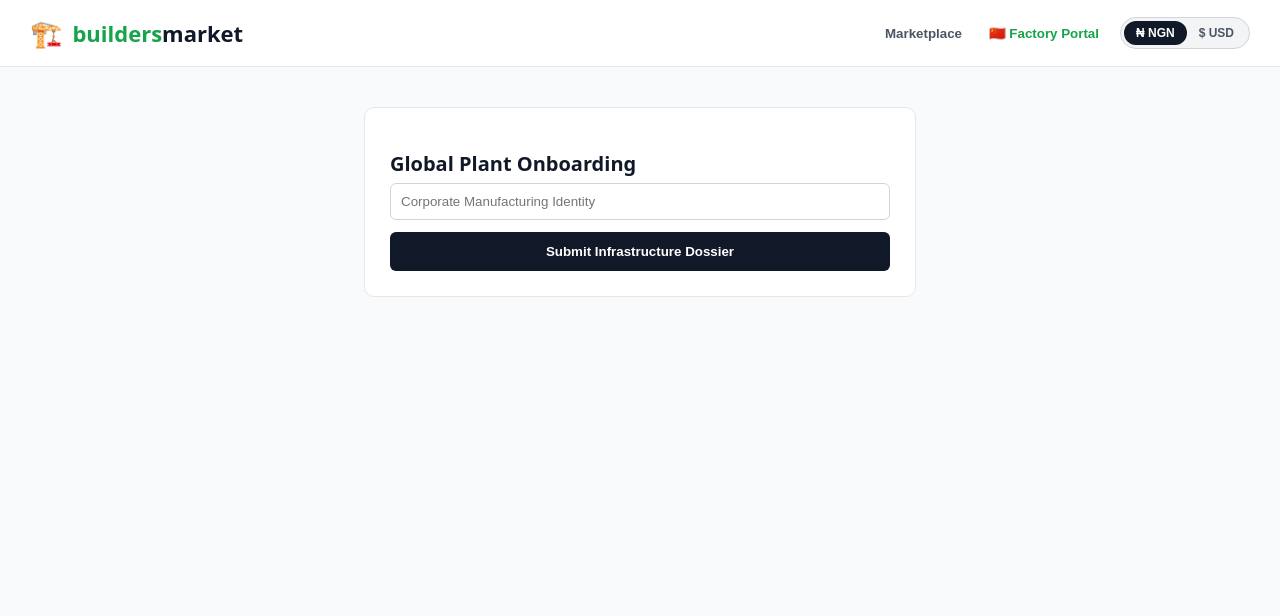
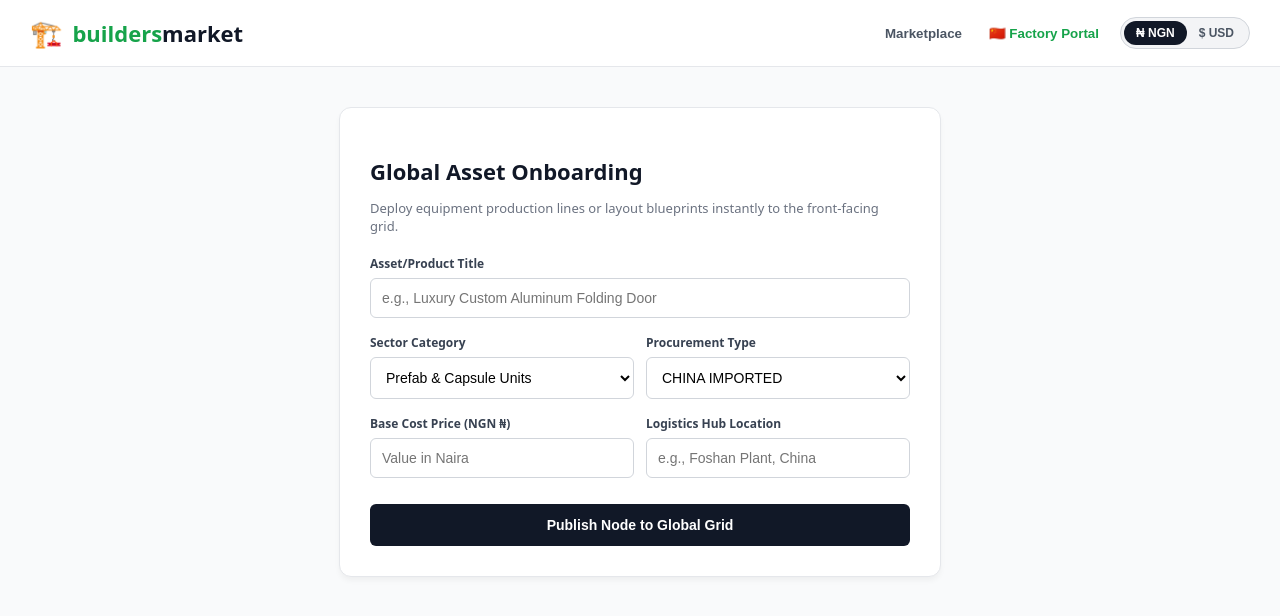
Before and after one commit to francisjolaoso1-dev/buildersmarket-v2, a Next.js app: page / in a window 1280 px wide. Both pictures are taken after a click on the button "🇨🇳 Factory Portal". Shown: the top 616 px of the page. Built offline with nearby package versions, Linux system fonts and the light colour scheme.

Commit message:
Update page.js

```diff
--- a/src/app/page.js
+++ b/src/app/page.js
@@ -1,5 +1,5 @@
 'use client';
-import { useState, useEffect } from 'react';
+import { useState } from 'react';
 
 export default function Home() {
   const [searchTerm, setSearchTerm] = useState('');
@@ -9,11 +9,12 @@ export default function Home() {
   const [activeTab, setActiveTab] = useState('market');
   const [selectedCategory, setSelectedCategory] = useState('All');
 
-  // Tracking Engine
+  // Tracking Engine States
   const [invoiceConfirmed, setInvoiceConfirmed] = useState(false);
   const [trackingStep, setTrackingStep] = useState(1);
 
-  const PRODUCTS = [
+  // Interactive Product Catalog State
+  const [products, setProducts] = useState([
     { id: 1, name: 'Industrial Borehole Submersible Pump (2HP)', category: 'Plumbing', ngn: '₦210,000', usd: '$131.00', dutyNgn: '₦14,700', dutyUsd: '$9.17', totalNgn: '₦224,700', totalUsd: '$140.17', origin: 'Guangdong Shipping Depot', type: 'CHINA IMPORTED', color: '#e53e3e', bg: '#fff5f5', icon: '🚰' },
     { id: 2, name: 'Premium Aluminum Roofing Sheets (0.55mm)', category: 'Aluminum', ngn: '₦85,000', usd: '$53.00', dutyNgn: '₦5,950', dutyUsd: '$3.71', totalNgn: '₦90,950', totalUsd: '$56.71', origin: 'Abuja Central Warehouse', type: 'LOCAL DISTRIBUTOR', color: '#16a34a', bg: '#f0fdf4', icon: '🏠' },
     { id: 3, name: 'Luxury Smart Space Capsule House (V8-Series)', category: 'Prefab Structural', ngn: '₦44,800,000', usd: '$28,000.00', dutyNgn: '₦3,136,000', dutyUsd: '$1,960.00', totalNgn: '₦47,936,000', totalUsd: '$29,960.00', origin: 'Foshan Prefab Industry Zone', type: 'CHINA IMPORTED', color: '#2563eb', bg: '#eff6ff', icon: '🚀' },
@@ -21,20 +22,89 @@ export default function Home() {
     { id: 5, name: 'Heavy Industrial Borehole Drilling Rig Bit (9 7/8")', category: 'Drilling', ngn: '₦720,000', usd: '$450.00', dutyNgn: '₦50,400', dutyUsd: '$31.50', totalNgn: '₦770,400', totalUsd: '$481.50', origin: 'Tianjin Manufacturing Zone', type: 'CHINA IMPORTED', color: '#e53e3e', bg: '#fff5f5', icon: '⚙️' },
     { id: 6, name: 'High-Grade Structural Steel H-Beams (Bulk)', category: 'Structural Materials', ngn: '₦340,000', usd: '$212.00', dutyNgn: '₦23,800', dutyUsd: '$14.84', totalNgn: '₦363,800', totalUsd: '$226.84', origin: 'Lagos Port Depot', type: 'LOCAL DISTRIBUTOR', color: '#16a34a', bg: '#f0fdf4', icon: '🏗️' },
     { id: 7, name: 'Eco Modular A-Frame Cabin House (Double Loft)', category: 'Prefab Structural', ngn: '₦20,800,000', usd: '$13,000.00', dutyNgn: '₦1,456,000', dutyUsd: '$910.00', totalNgn: '₦22,256,000', totalUsd: '$13,910.00', origin: 'Zhejiang Manufacturing Hub', type: 'CHINA IMPORTED', color: '#2563eb', bg: '#eff6ff', icon: '🪵' },
-    { id: 8, name: 'Modern Cabin Exterior Landscape & Elevation Masterplan', category: 'Architectural Design', ngn: '₦3,200,000', usd: '$2,000.00', dutyNgn: '₦0', dutyUsd: '$0', totalNgn: '₦3,200,000', totalUsd: '$2,000.00', origin: 'Digital Delivery Hub', type: 'DESIGN PACKAGE', color: '#7c3aed', bg: '#f5f3ff', icon: '🏞️' },
-    { id: 9, name: 'Casement Aluminum Window Profiles (Standard)', category: 'Aluminum', ngn: '₦45,000', usd: '$28.12', dutyNgn: '₦3,150', dutyUsd: '$1.97', totalNgn: '₦48,150', totalUsd: '$30.09', origin: 'Guangdong Factory Direct', type: 'CHINA IMPORTED', color: '#e53e3e', bg: '#fff5f5', icon: '🪟' },
-    { id: 10, name: 'Deep-Well Hydraulic Drilling Control Panel', category: 'Drilling', ngn: '₦1,440,000', usd: '$900.00', dutyNgn: '₦100,800', dutyUsd: '$63.00', totalNgn: '₦1,540,800', totalUsd: '$963.00', origin: 'Shandong Port Zone', type: 'CHINA IMPORTED', color: '#e53e3e', bg: '#fff5f5', icon: '🎛️' },
-    { id: 11, name: 'High-Pressure PPR Plumbing Pipes (Pack of 50)', category: 'Plumbing', ngn: '₦120,000', usd: '$75.00', dutyNgn: '₦8,400', dutyUsd: '$5.25', totalNgn: '₦128,400', totalUsd: '$80.25', origin: 'Abuja Central Warehouse', type: 'LOCAL DISTRIBUTOR', color: '#16a34a', bg: '#f0fdf4', icon: '🧪' },
-    { id: 12, name: 'Portland Cement Grade 42.5R (Bulk Ton)', category: 'Structural Materials', ngn: '₦96,000', usd: '$60.00', dutyNgn: '₦6,720', dutyUsd: '$4.20', totalNgn: '₦102,720', totalUsd: '$64.20', origin: 'Lagos Port Depot', type: 'LOCAL DISTRIBUTOR', color: '#16a34a', bg: '#f0fdf4', icon: '🧱' }
-  ];
+    { id: 8, name: 'Modern Cabin Exterior Landscape & Elevation Masterplan', category: 'Architectural Design', ngn: '₦3,200,000', usd: '$2,000.00', dutyNgn: '₦0', dutyUsd: '$0', totalNgn: '₦3,200,000', totalUsd: '$2,000.00', origin: 'Digital Delivery Hub', type: 'DESIGN PACKAGE', color: '#7c3aed', bg: '#f5f3ff', icon: '🏞️' }
+  ]);
 
-  const filteredProducts = PRODUCTS.filter(product => {
+  // Form States for Supplier Factory Submission
+  const [formData, setFormData] = useState({
+    name: '',
+    category: 'Prefab Structural',
+    baseNgn: '',
+    origin: '',
+    type: 'CHINA IMPORTED'
+  });
+
+  // Dynamic Filtering Calculation
+  const filteredProducts = products.filter(product => {
     const matchesSearch = product.name.toLowerCase().includes(searchTerm.toLowerCase()) || product.origin.toLowerCase().includes(searchTerm.toLowerCase());
     const matchesCategory = selectedCategory === 'All' || product.category === selectedCategory;
     return matchesSearch && matchesCategory;
   });
 
-  // Safely fallback variables to prevent server hydration mismatches
+  // Handle Supplier Form Submission
+  const handleOnboardAsset = (e) => {
+    e.preventDefault();
+
+    // Parse values and calculate duty premiums dynamically
+    const baseNgnNum = parseFloat(formData.baseNgn) || 0;
+    const isDigital = formData.category === 'Architectural Design';
+
+    const calculatedDutyNgn = isDigital ? 0 : Math.round(baseNgnNum * 0.07);
+    const totalNgnNum = baseNgnNum + calculatedDutyNgn;
+
+    // Approximate USD values for mock analytics ($1 = ~₦1,600 ratio baseline)
+    const baseUsdNum = Math.round((baseNgnNum / 1600) * 100) / 100;
+    const calculatedDutyUsd = isDigital ? 0 : Math.round((calculatedDutyNgn / 1600) * 100) / 100;
+    const totalUsdNum = baseUsdNum + calculatedDutyUsd;
+
+    // Pick visual themes automatically based on type
+    let themeColor = '#2563eb';
+    let themeBg = '#eff6ff';
+    let defaultIcon = '📦';
+
+    if (formData.type === 'LOCAL DISTRIBUTOR') {
+      themeColor = '#16a34a';
+      themeBg = '#f0fdf4';
+    } else if (formData.type === 'DESIGN PACKAGE') {
+      themeColor = '#7c3aed';
+      themeBg = '#f5f3ff';
+    }
+
+    // Assign appropriate emoji icon based on selected sector
+    if (formData.category === 'Prefab Structural') defaultIcon = '🏠';
+    if (formData.category === 'Architectural Design') defaultIcon = '📐';
+    if (formData.category === 'Drilling') defaultIcon = '⚙️';
+    if (formData.category === 'Plumbing') defaultIcon = '🚰';
+    if (formData.category === 'Aluminum') defaultIcon = '🪟';
+    if (formData.category === 'Structural Materials') defaultIcon = '🧱';
+
+    const newAsset = {
+      id: products.length + 1,
+      name: formData.name,
+      category: formData.category,
+      ngn: `₦${baseNgnNum.toLocaleString()}`,
+      usd: `$${baseUsdNum.toLocaleString()}`,
+      dutyNgn: `₦${calculatedDutyNgn.toLocaleString()}`,
+      dutyUsd: `$${calculatedDutyUsd.toLocaleString()}`,
+      totalNgn: `₦${totalNgnNum.toLocaleString()}`,
+      totalUsd: `$${totalUsdNum.toLocaleString()}`,
+      origin: formData.origin,
+      type: formData.type,
+      color: themeColor,
+      bg: themeBg,
+      icon: defaultIcon
+    };
+
+    // Update state to add item to marketplace instantly
+    setProducts([newAsset, ...products]);
+
+    // Reset fields and jump user to view their asset live
+    setFormData({ name: '', category: 'Prefab Structural', baseNgn: '', origin: '', type: 'CHINA IMPORTED' });
+    setActiveTab('market');
+    alert('Asset successfully cataloged into the Global Procurement Matrix!');
+  };
+
+  // Safe structural fallback variables for tracking logic
   const isDesign = modalItem?.category === 'Architectural Design';
   const label1 = isDesign ? '1. Draft' : '1. Factory';
   const label2 = isDesign ? '2. Render' : '2. Transit';
@@ -87,7 +157,7 @@ export default function Home() {
             </div>
           </section>
 
-          {/* GRID PORTAL */}
+          {/* GRID DISPLAY */}
           <main style={{ maxWidth: '1200px', margin: '0 auto', padding: '40px 20px' }}>
             <div style={{ display: 'grid', gridTemplateColumns: 'repeat(auto-fill, minmax(280px, 1fr))', gap: '25px' }}>
               {filteredProducts.map((product) => (
@@ -116,12 +186,55 @@ export default function Home() {
           </main>
         </>
       ) : (
-        /* PORTAL PLACEHOLDER */
-        <main style={{ maxWidth: '500px', margin: '40px auto', padding: '25px', backgroundColor: '#ffffff', borderRadius: '10px', border: '1px solid #e5e7eb' }}>
-          <h2 style={{ fontSize: '20px', fontWeight: '800', marginBottom: '6px' }}>Global Plant Onboarding</h2>
-          <form onSubmit={(e) => { e.preventDefault(); alert('Indexed.'); }} style={{ display: 'flex', flexDirection: 'column', gap: '12px' }}>
-            <input type="text" placeholder="Corporate Manufacturing Identity" required style={{ padding: '10px', borderRadius: '6px', border: '1px solid #d1d5db' }} />
-            <button type="submit" style={{ backgroundColor: '#111827', color: '#fff', padding: '12px', borderRadius: '6px', border: 'none', fontWeight: '700' }}>Submit Infrastructure Dossier</button>
+        /* FUNCTIONAL SUPPLIER FACTORY PORTAL FORM */
+        <main style={{ maxWidth: '540px', margin: '40px auto', padding: '30px', backgroundColor: '#ffffff', borderRadius: '12px', border: '1px solid #e5e7eb', boxShadow: '0 4px 6px -1px rgba(0,0,0,0.05)' }}>
+          <div style={{ marginBottom: '20px' }}>
+            <h2 style={{ fontSize: '22px', fontWeight: '800', color: '#111827', marginBottom: '4px' }}>Global Asset Onboarding</h2>
+            <p style={{ fontSize: '13px', color: '#6b7280' }}>Deploy equipment production lines or layout blueprints instantly to the front-facing grid.</p>
+          </div>
+
+          <form onSubmit={handleOnboardAsset} style={{ display: 'flex', flexDirection: 'column', gap: '16px' }}>
+            <div>
+              <label style={{ display: 'block', fontSize: '12px', fontWeight: '700', marginBottom: '6px', color: '#374151' }}>Asset/Product Title</label>
+              <input type="text" placeholder="e.g., Luxury Custom Aluminum Folding Door" value={formData.name} onChange={(e) => setFormData({...formData, name: e.target.value})} required style={{ width: '100%', padding: '11px', borderRadius: '6px', border: '1px solid #d1d5db', fontSize: '14px', boxSizing: 'border-box' }} />
+            </div>
+
+            <div style={{ display: 'grid', gridTemplateColumns: '1fr 1fr', gap: '12px' }}>
+              <div>
+                <label style={{ display: 'block', fontSize: '12px', fontWeight: '700', marginBottom: '6px', color: '#374151' }}>Sector Category</label>
+                <select value={formData.category} onChange={(e) => setFormData({...formData, category: e.target.value})} style={{ width: '100%', padding: '11px', borderRadius: '6px', border: '1px solid #d1d5db', fontSize: '14px', backgroundColor: '#fff', boxSizing: 'border-box' }}>
+                  <option value="Prefab Structural">Prefab & Capsule Units</option>
+                  <option value="Architectural Design">Interior/Exterior Design</option>
+                  <option value="Drilling">Borehole Drilling</option>
+                  <option value="Plumbing">Industrial Plumbing</option>
+                  <option value="Aluminum">Aluminum Products</option>
+                  <option value="Structural Materials">Structural Materials</option>
+                </select>
+              </div>
+              <div>
+                <label style={{ display: 'block', fontSize: '12px', fontWeight: '700', marginBottom: '6px', color: '#374151' }}>Procurement Type</label>
+                <select value={formData.type} onChange={(e) => setFormData({...formData, type: e.target.value})} style={{ width: '100%', padding: '11px', borderRadius: '6px', border: '1px solid #d1d5db', fontSize: '14px', backgroundColor: '#fff', boxSizing: 'border-box' }}>
+                  <option value="CHINA IMPORTED">CHINA IMPORTED</option>
+                  <option value="LOCAL DISTRIBUTOR">LOCAL DISTRIBUTOR</option>
+                  <option value="DESIGN PACKAGE">DESIGN PACKAGE</option>
+                </select>
+              </div>
+            </div>
+
+            <div style={{ display: 'grid', gridTemplateColumns: '1fr 1fr', gap: '12px' }}>
+              <div>
+                <label style={{ display: 'block', fontSize: '12px', fontWeight: '700', marginBottom: '6px', color: '#374151' }}>Base Cost Price (NGN ₦)</label>
+                <input type="number" placeholder="Value in Naira" value={formData.baseNgn} onChange={(e) => setFormData({...formData, baseNgn: e.target.value})} required style={{ width: '100%', padding: '11px', borderRadius: '6px', border: '1px solid #d1d5db', fontSize: '14px', boxSizing: 'border-box' }} />
+              </div>
+              <div>
+                <label style={{ display: 'block', fontSize: '12px', fontWeight: '700', marginBottom: '6px', color: '#374151' }}>Logistics Hub Location</label>
+                <input type="text" placeholder="e.g., Foshan Plant, China" value={formData.origin} onChange={(e) => setFormData({...formData, origin: e.target.value})} required style={{ width: '100%', padding: '11px', borderRadius: '6px', border: '1px solid #d1d5db', fontSize: '14px', boxSizing: 'border-box' }} />
+              </div>
+            </div>
+
+            <button type="submit" style={{ width: '100%', backgroundColor: '#111827', color: '#fff', padding: '13px', borderRadius: '6px', border: 'none', fontWeight: '700', fontSize: '14px', cursor: 'pointer', marginTop: '10px' }}>
+              Publish Node to Global Grid
+            </button>
           </form>
         </main>
       )}
@@ -165,7 +278,7 @@ export default function Home() {
                 <h3 style={{ fontSize: '18px', fontWeight: '800', marginBottom: '4px' }}>Procurement Tracking Node</h3>
                 <p style={{ color: '#6b7280', fontSize: '13px', marginBottom: '25px' }}>Real-time freight cargo telemetry ledger for your order.</p>
 
-                {/* VISUAL LAYOUT TRACKER */}
+                {/* VISUAL TRACKING FILL BAR */}
                 <div style={{ display: 'flex', justifyContent: 'space-between', gap: '4px', marginBottom: '25px' }}>
                   <div style={{ flex: 1, height: '6px', borderRadius: '4px', backgroundColor: trackingStep >= 1 ? '#16a34a' : '#e5e7eb' }} />
                   <div style={{ flex: 1, height: '6px', borderRadius: '4px', backgroundColor: trackingStep >= 2 ? '#16a34a' : '#e5e7eb' }} />
@@ -173,7 +286,7 @@ export default function Home() {
                   <div style={{ flex: 1, height: '6px', borderRadius: '4px', backgroundColor: trackingStep >= 4 ? '#16a34a' : '#e5e7eb' }} />
                 </div>
 
-                {/* TRACKING STEP LABELS */}
+                {/* STEP LABELS */}
                 <div style={{ display: 'flex', justifyContent: 'space-between', fontSize: '11px', fontWeight: '700', marginBottom: '20px', color: '#6b7280' }}>
                   <span style={{ color: trackingStep === 1 ? '#16a34a' : '#6b7280' }}>{label1}</span>
                   <span style={{ color: trackingStep === 2 ? '#16a34a' : '#6b7280' }}>{label2}</span>
@@ -181,7 +294,7 @@ export default function Home() {
                   <span style={{ color: trackingStep === 4 ? '#16a34a' : '#6b7280' }}>{label4}</span>
                 </div>
 
-                {/* TEXT STATUS LOGGER BOX */}
+                {/* STATUS DETAILS TEXT LOGGER */}
                 <div style={{ backgroundColor: '#f9fafb', border: '1px solid #e5e7eb', padding: '15px', borderRadius: '8px', marginBottom: '25px', fontSize: '13px' }}>
                   {!isDesign ? (
                     <div>
```
